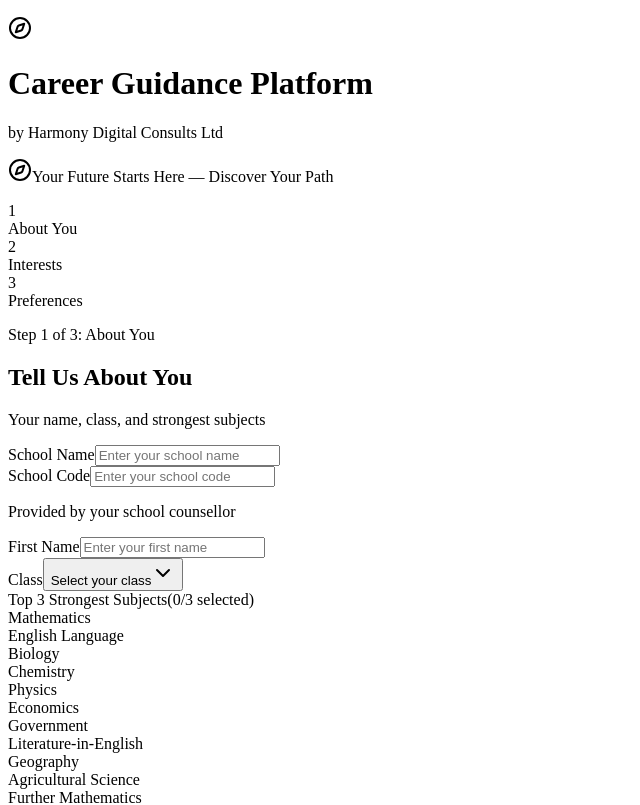
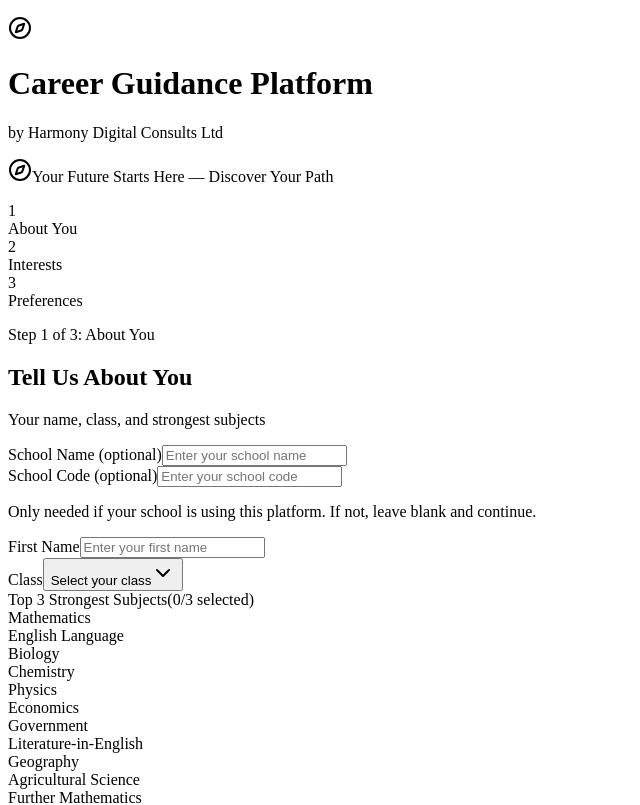
Before and after one commit to Chukwuemerie-ezieke/harmony-career-guidance, a React (Vite) app in the folder client/: page /#/ in a window 1280 px wide. Shown: the top 805 px of the page, without its empty margins (0-640 px from the left). Built offline with nearby package versions, Linux system fonts and the light colour scheme.

Commit message:
Make school name and code optional with helper note for individual students

```diff
--- a/client/src/pages/home.tsx
+++ b/client/src/pages/home.tsx
@@ -62,7 +62,7 @@ export default function Home() {
     );
   };
 
-  const canProceedStep1 = schoolName.trim() && schoolCode.trim() && firstName.trim() && studentClass && selectedSubjects.length === 3;
+  const canProceedStep1 = firstName.trim() && studentClass && selectedSubjects.length === 3;
   const canProceedStep2 = selectedInterests.length >= 1;
   const canSubmit = universityType && preferredState && gradeRange;
 
@@ -131,7 +131,7 @@ export default function Home() {
 
                 <div className="space-y-4">
                   <div>
-                    <Label htmlFor="schoolName" className="text-sm font-medium">School Name</Label>
+                    <Label htmlFor="schoolName" className="text-sm font-medium">School Name <span className="text-muted-foreground font-normal">(optional)</span></Label>
                     <Input
                       id="schoolName"
                       placeholder="Enter your school name"
@@ -143,7 +143,7 @@ export default function Home() {
                   </div>
 
                   <div>
-                    <Label htmlFor="schoolCode" className="text-sm font-medium">School Code</Label>
+                    <Label htmlFor="schoolCode" className="text-sm font-medium">School Code <span className="text-muted-foreground font-normal">(optional)</span></Label>
                     <Input
                       id="schoolCode"
                       placeholder="Enter your school code"
@@ -152,7 +152,7 @@ export default function Home() {
                       className="mt-1.5"
                       data-testid="input-school-code"
                     />
-                    <p className="text-xs text-muted-foreground mt-1">Provided by your school counsellor</p>
+                    <p className="text-xs text-muted-foreground mt-1">Only needed if your school is using this platform. If not, leave blank and continue.</p>
                   </div>
 
                   <div>
```
